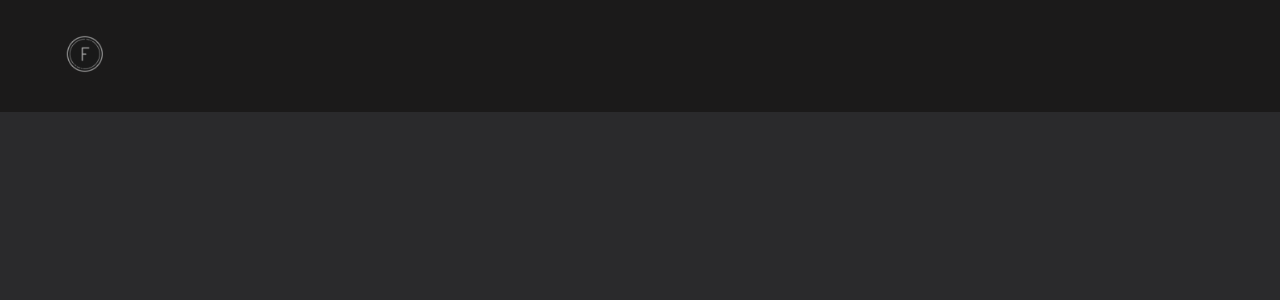
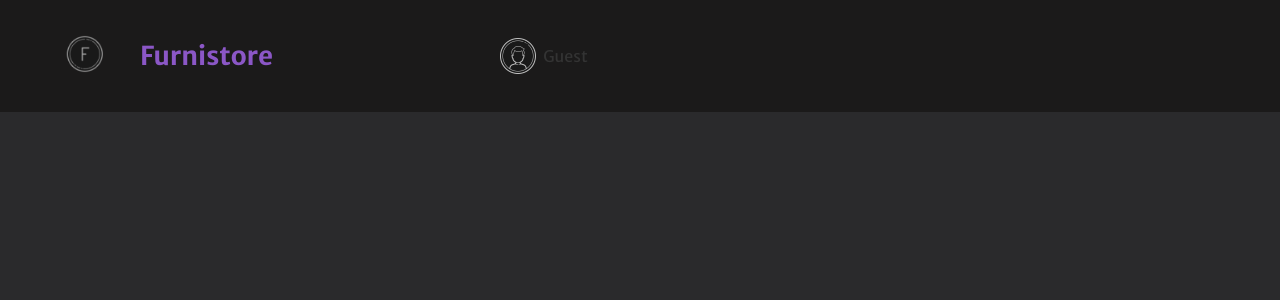
Before and after one commit to DamjanT1988/TEST-A, a React (Create React App) app: page / in a window 1280 px wide. Shown: the top 300 px of the page. Built offline with nearby package versions, Linux system fonts and the light colour scheme.

Commit message:
Added Auth component

```diff
--- a/src/UI/Text/Text.jsx
+++ b/src/UI/Text/Text.jsx
@@ -14,8 +14,6 @@ export const Text = prop => {
     href,
     center,
     fontWeight,
-    onClick,
-    ariaLabel,
   } = prop;
 
   const classes = classNames(
--- a/src/UI/Text/Text.module.css
+++ b/src/UI/Text/Text.module.css
@@ -11,6 +11,10 @@
 
 .black {
   color: var(--black);
+}
+
+.purple {
+  color: var(--orange);
 }
 
 .orange {
--- /dev/null
+++ b/src/components/Header/Auth/Auth.jsx
@@ -0,0 +1,13 @@
+import style from './Auth.module.css';
+import userIcon from './img/user-icon.png';
+
+export const Auth = () => {
+  return (
+    <div className={style.container}>
+      <a className={style.user} href='/'>
+        <img className={style.img} src={userIcon} alt="User icon" />
+        <p className={style.userName}>Guest</p>
+      </a>
+    </div>
+  );
+};
--- /dev/null
+++ b/src/components/Header/Auth/Auth.module.css
@@ -0,0 +1,18 @@
+.container {
+  position: relative;
+  display: block;
+  text-align: center;
+}
+
+.user {
+  display: flex;
+  align-items: center;
+}
+
+.img {
+  object-fit: cover;
+}
+
+.user-name {
+  margin-left: 3px;
+}
--- /dev/null
+++ b/src/components/Header/Auth/index.jsx
@@ -0,0 +1,2 @@
+import {Auth} from './Auth';
+export default Auth;
--- a/src/components/Header/Header.jsx
+++ b/src/components/Header/Header.jsx
@@ -1,5 +1,7 @@
 import { Layout } from '../Layout/Layout';
+import { Auth } from './Auth/Auth';
 import style from './Header.module.css';
+import { Heading } from './Heading/Heading';
 import { Logo } from './Logo/Logo';
 
 export const Header = () => (
@@ -7,7 +9,8 @@ export const Header = () => (
     <Layout>
       <div className={style.gridContainer}>
       <Logo />
-
+      <Heading text='Furnistore' />
+      <Auth />
       </div>
     </Layout>
   </header>
--- a/src/components/Header/Heading/Heading.jsx
+++ b/src/components/Header/Heading/Heading.jsx
@@ -1,5 +1,15 @@
 import style from './Heading.module.css';
+import PropTypes from 'prop-types';
 
-export const Heading = () => {
-    return <div className={style.container}></div>
-}
+export const Heading = ({text}) => (
+  <a
+    href='/'
+    className={style.heading}
+  >
+    {text}
+  </a>
+);
+
+Heading.propTypes = {
+  text: PropTypes.string,
+};
--- a/src/components/Header/Heading/Heading.module.css
+++ b/src/components/Header/Heading/Heading.module.css
@@ -1,3 +1,14 @@
-.container {
+.heading {
+  order: 1;
+  grid-column: 1/4;
+  color: #8B57C6;
+  font-size: 26px;
+  font-weight: bold;
+}
 
+@media (min-width: 768px) {
+  .heading {
+    order: 0;
+    grid-column: auto;
+  }
 }
```
Also changed, not shown: src/UI/Text/index.js (renamed from src/UI/Text/index.jsx), src/components/Header/Auth/img/user-icon.png (added).
